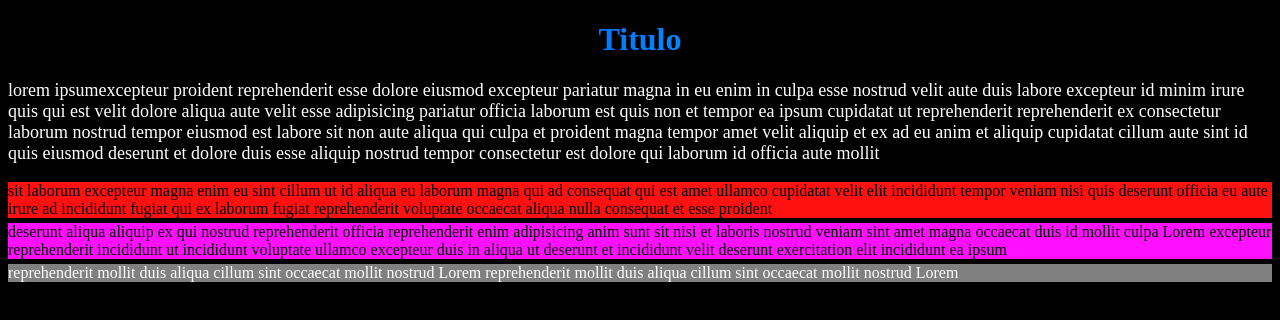
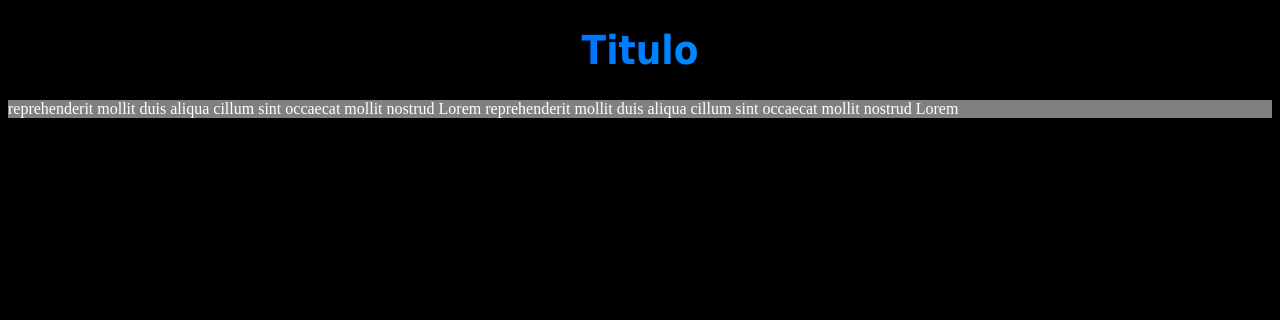
Before and after one commit to AnuarBarrera/proyectosIniciales, a plain HTML site: page Blog/index.html in a window 1280 px wide. Drawn offline with Linux system fonts and the light colour scheme.

Commit message:
I make change into containers, i fix style and deleted text simple

```diff
--- a/Blog/index.html
+++ b/Blog/index.html
@@ -14,22 +14,18 @@
   <h1 class="welcome">Titulo</h1>
 
   <div class = "texto">
-  <p>lorem ipsumexcepteur proident reprehenderit esse dolore eiusmod excepteur pariatur magna in eu enim in culpa esse nostrud velit aute duis labore excepteur id minim irure quis qui est velit dolore aliqua aute velit esse adipisicing pariatur officia laborum est quis non et tempor ea ipsum cupidatat ut reprehenderit reprehenderit ex consectetur laborum nostrud tempor eiusmod est labore sit non aute aliqua qui culpa et proident magna tempor amet velit aliquip et ex ad eu anim et aliquip cupidatat cillum aute sint id quis eiusmod deserunt et dolore duis esse aliquip nostrud tempor consectetur est dolore qui laborum id officia aute mollit</p>
+  <p></p>
   </div>
 
 </head>
 
 <body>
 
-  <div class= "contedor_derecha">
-  <div class= "portafolio">
-    sit laborum excepteur magna enim eu sint cillum ut id aliqua eu laborum magna qui ad consequat qui est amet ullamco cupidatat velit elit incididunt tempor veniam nisi quis deserunt officia eu aute irure ad incididunt fugiat qui ex laborum fugiat reprehenderit voluptate occaecat aliqua nulla consequat et esse proident
-  </div>
-  <div class= "fotos">
-    deserunt aliqua aliquip ex qui nostrud reprehenderit officia reprehenderit enim adipisicing anim sunt sit nisi et laboris nostrud veniam sint amet magna occaecat duis id mollit culpa Lorem excepteur reprehenderit incididunt ut incididunt voluptate ullamco excepteur duis in aliqua ut deserunt et incididunt velit deserunt exercitation elit incididunt ea ipsum
-  </div>
 
-  </div>
+    <div class = "portafolio">
+    </div>
+    <div class= "fotos">
+    </div>
 
 </body>
 
--- a/Blog/style.css
+++ b/Blog/style.css
@@ -8,27 +8,26 @@ body{
   background-clip: white;
   -webkit-background-clip: text;
   -webkit-text-fill-color: transparent;
+  font-size: 40px;
+  font-family: Tahoma;
 }
 
 .texto{
   font-size: 18px;
-  font-family: Gotham;
+  font-family: Gotham, Sans-Serif;
   color: white;
 }
 
-.contenedor_derecha{
-  width: 100%;
-}
-
 .portafolio{
-  background: #f11;
+  background-color: rgba(64,64,64,0.5);
   margin-bottom: 5px;
-
+  color: white;
 }
 
 .fotos{
-  background: #f1f;
+  background-color: rgba(64,64,64,0.5);
   margin-top: 5px;
+  color: white;
 }
 
 .resultados{
```
